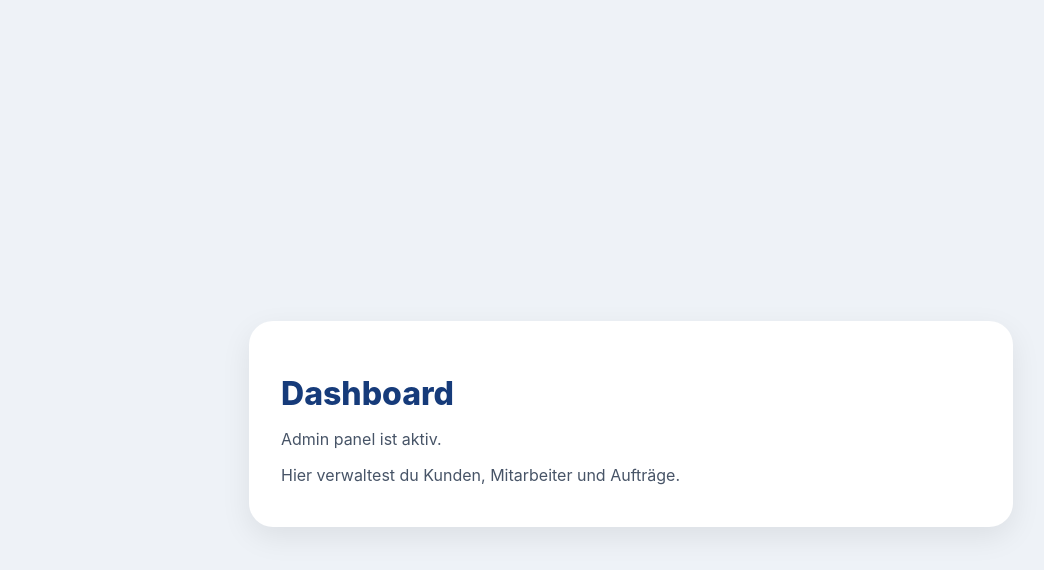
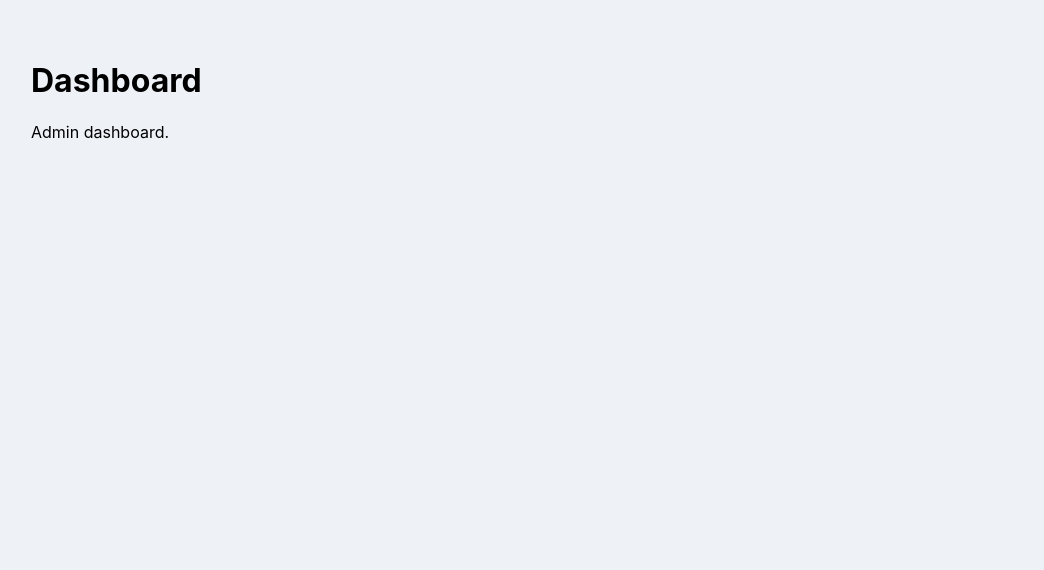
Before and after one commit to jobflow-app/jobflow-app, a Next.js app: page /dashboard in a window 1280 px wide. Shown: the top 570 px of the page, without its empty margins (9-1053 px from the left). Built offline with nearby package versions, Linux system fonts and the light colour scheme.

Commit message:
Update page.jsx

```diff
--- a/app/dashboard/page.jsx
+++ b/app/dashboard/page.jsx
@@ -1,40 +1,8 @@
 export default function DashboardPage() {
   return (
-    <main style={styles.page}>
-      <div style={styles.card}>
-        <h1 style={styles.title}>Dashboard</h1>
-        <p style={styles.text}>Admin panel ist aktiv.</p>
-        <p style={styles.text}>Hier verwaltest du Kunden, Mitarbeiter und Aufträge.</p>
-      </div>
+    <main style={{ padding: 40 }}>
+      <h1>Dashboard</h1>
+      <p>Admin dashboard.</p>
     </main>
   )
 }
-
-const styles = {
-  page: {
-    minHeight: '100vh',
-    background: '#eef2f7',
-    padding: '24px',
-    display: 'flex',
-    alignItems: 'center',
-    justifyContent: 'center',
-  },
-  card: {
-    width: '100%',
-    maxWidth: '700px',
-    background: '#fff',
-    borderRadius: '24px',
-    padding: '32px',
-    boxShadow: '0 10px 30px rgba(0,0,0,0.08)',
-  },
-  title: {
-    fontSize: '32px',
-    fontWeight: '800',
-    color: '#163b7a',
-    marginBottom: '16px',
-  },
-  text: {
-    color: '#475467',
-    marginBottom: '10px',
-  },
-}
```
